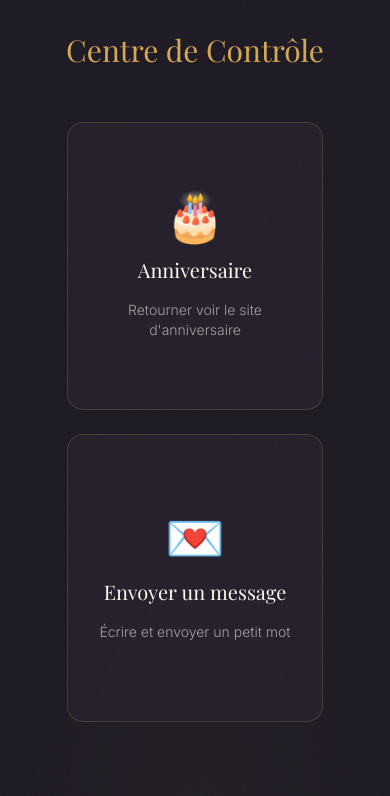
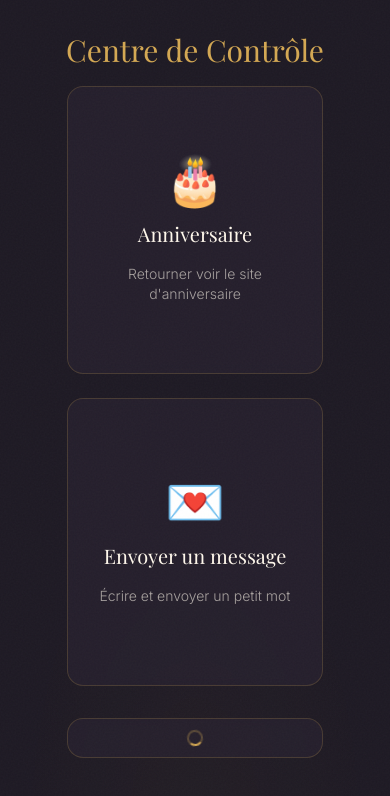
Before and after one commit to MattiaPARRINELLO/Youna-Anniv, a React (Vite) app: page /#/ in a window 390 px wide. Shown: the top 796 px of the page. Built offline with nearby package versions, Linux system fonts and the light colour scheme; a web font is replaced by a local one.

Commit message:
Bouton notifications push compatible Android + iOS

```diff
--- a/src/components/control-center/ControlCenter.tsx
+++ b/src/components/control-center/ControlCenter.tsx
@@ -4,6 +4,7 @@ import { GrainOverlay } from "../ui/GrainOverlay";
 import { CursorGlow } from "../ui/CursorGlow";
 import { AmbientGlow } from "../ui/AmbientGlow";
 import { EvolvingBackground } from "../ui/EvolvingBackground";
+import { PushSubscribeButton } from "../ui/PushSubscribeButton";
 
 const cards = [
   {
@@ -59,11 +60,12 @@ export function ControlCenter() {
         </motion.h1>
       </div>
 
+      <div className="relative z-10 flex flex-col items-center gap-8 px-6">
         <motion.div
           variants={containerVariants}
           initial="hidden"
           animate="visible"
-        className="relative z-10 flex flex-col md:flex-row gap-6 md:gap-10 px-6"
+          className="flex flex-col md:flex-row gap-6 md:gap-10"
         >
           {cards.map((card) => (
             <motion.button
@@ -82,6 +84,9 @@ export function ControlCenter() {
             </motion.button>
           ))}
         </motion.div>
+
+        <PushSubscribeButton />
+      </div>
     </div>
   );
 }
--- /dev/null
+++ b/src/components/ui/PushSubscribeButton.tsx
@@ -0,0 +1,85 @@
+import { useState, useEffect } from "react";
+import { motion } from "framer-motion";
+
+const API_BASE = "https://tab.mprnl.fr/api/push";
+
+type State = "loading" | "subscribed" | "unsubscribed" | "error";
+
+export function PushSubscribeButton() {
+  const [state, setState] = useState<State>("loading");
+
+  useEffect(() => {
+    if (!("serviceWorker" in navigator) || !("PushManager" in window)) {
+      setState("error");
+      return;
+    }
+    navigator.serviceWorker.ready.then(async (reg) => {
+      try {
+        const sub = await reg.pushManager.getSubscription();
+        setState(sub ? "subscribed" : "unsubscribed");
+      } catch {
+        setState("unsubscribed");
+      }
+    });
+  }, []);
+
+  async function handleSubscribe() {
+    if (!("serviceWorker" in navigator)) return;
+
+    try {
+      const perm = await Notification.requestPermission();
+      if (perm !== "granted") {
+        alert("Installe d'abord l'app sur l'écran d'accueil");
+        return;
+      }
+
+      const reg = await navigator.serviceWorker.ready;
+      const res = await fetch(`${API_BASE}/public-key`);
+      const { publicKey } = await res.json();
+      const sub = await reg.pushManager.subscribe({
+        userVisibleOnly: true,
+        applicationServerKey: Uint8Array.from(atob(publicKey), (c) => c.charCodeAt(0)),
+      });
+      await fetch(`${API_BASE}/subscribe`, {
+        method: "POST",
+        headers: { "Content-Type": "application/json" },
+        body: JSON.stringify(sub.toJSON()),
+      });
+      setState("subscribed");
+    } catch (e) {
+      console.warn("Push subscription:", e);
+      setState("error");
+    }
+  }
+
+  if (state === "error") return null;
+
+  return (
+    <motion.button
+      initial={{ opacity: 0, y: 15 }}
+      animate={{ opacity: 1, y: 0 }}
+      transition={{ delay: 0.6, duration: 0.4 }}
+      whileHover={state === "unsubscribed" ? { scale: 1.05 } : undefined}
+      whileTap={state === "unsubscribed" ? { scale: 0.98 } : undefined}
+      onClick={state === "unsubscribed" ? handleSubscribe : undefined}
+      disabled={state !== "unsubscribed"}
+      className="w-64 h-10 rounded-2xl bg-warm-dark/60 backdrop-blur-sm border border-gold/20 flex items-center justify-center gap-2 font-body text-sm text-cream/80 transition-colors hover:border-gold/50 hover:bg-warm-dark/80 disabled:opacity-60 disabled:cursor-default"
+    >
+      {state === "loading" && (
+        <div className="w-4 h-4 border-2 border-gold/30 border-t-gold rounded-full animate-spin" />
+      )}
+      {state === "subscribed" && (
+        <>
+          <span>🔔</span>
+          <span>Notifications activées ✓</span>
+        </>
+      )}
+      {state === "unsubscribed" && (
+        <>
+          <span>🔔</span>
+          <span>Activer les notifications</span>
+        </>
+      )}
+    </motion.button>
+  );
+}
--- a/src/main.tsx
+++ b/src/main.tsx
@@ -7,25 +7,7 @@ import './index.css';
 
 if ('serviceWorker' in navigator) {
   window.addEventListener('load', () => {
-    navigator.serviceWorker.register('/sw.js').then(async (reg) => {
-      try {
-        const existingSub = await reg.pushManager.getSubscription();
-        if (existingSub) return;
-        const res = await fetch('https://tab.mprnl.fr/api/push/public-key');
-        const { publicKey } = await res.json();
-        const sub = await reg.pushManager.subscribe({
-          userVisibleOnly: true,
-          applicationServerKey: Uint8Array.from(atob(publicKey), c => c.charCodeAt(0)),
-        });
-        await fetch('https://tab.mprnl.fr/api/push/subscribe', {
-          method: 'POST',
-          headers: { 'Content-Type': 'application/json' },
-          body: JSON.stringify(sub.toJSON()),
-        });
-      } catch (e) {
-        console.warn('Push subscription:', e);
-      }
-    }).catch((e) => console.warn('SW registration:', e));
+    navigator.serviceWorker.register('/sw.js').catch((e) => console.warn('SW registration:', e));
   });
 }
 
```
Lines whose indentation alone changed are shown as unchanged.
